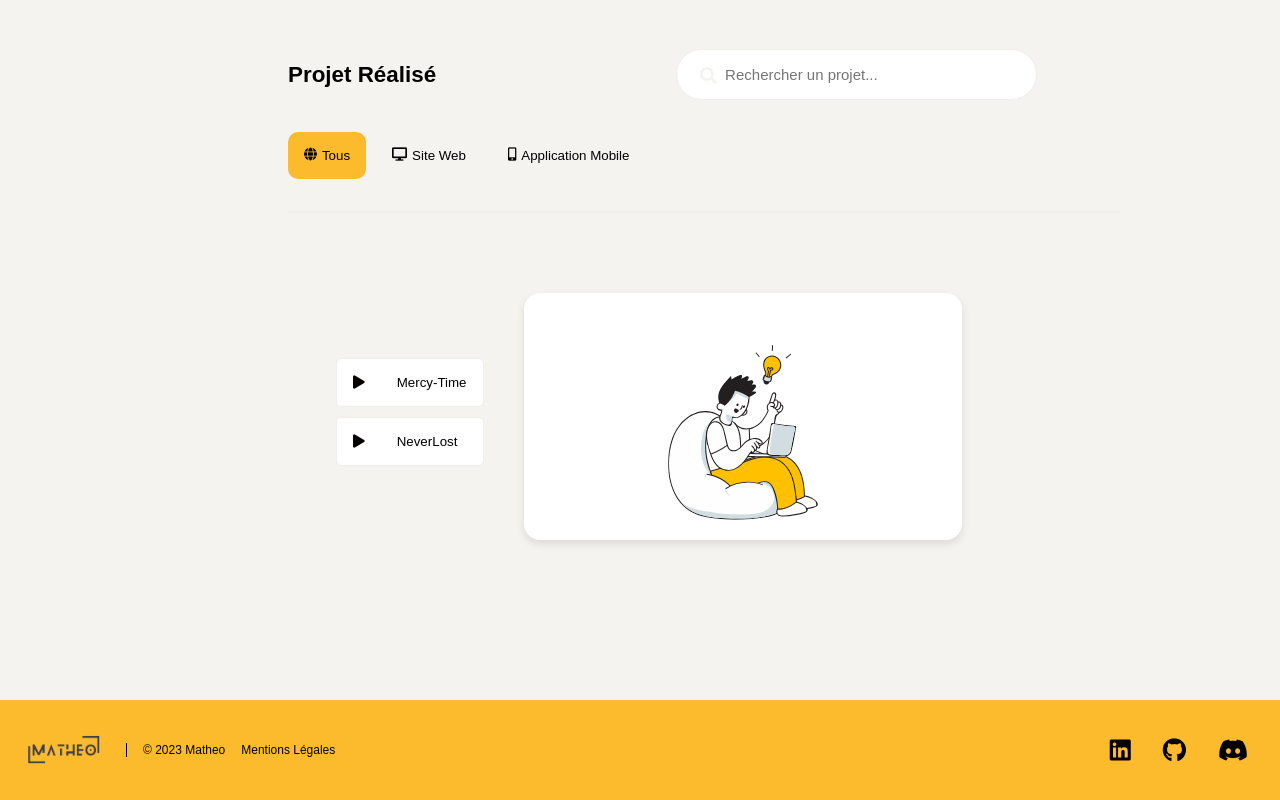
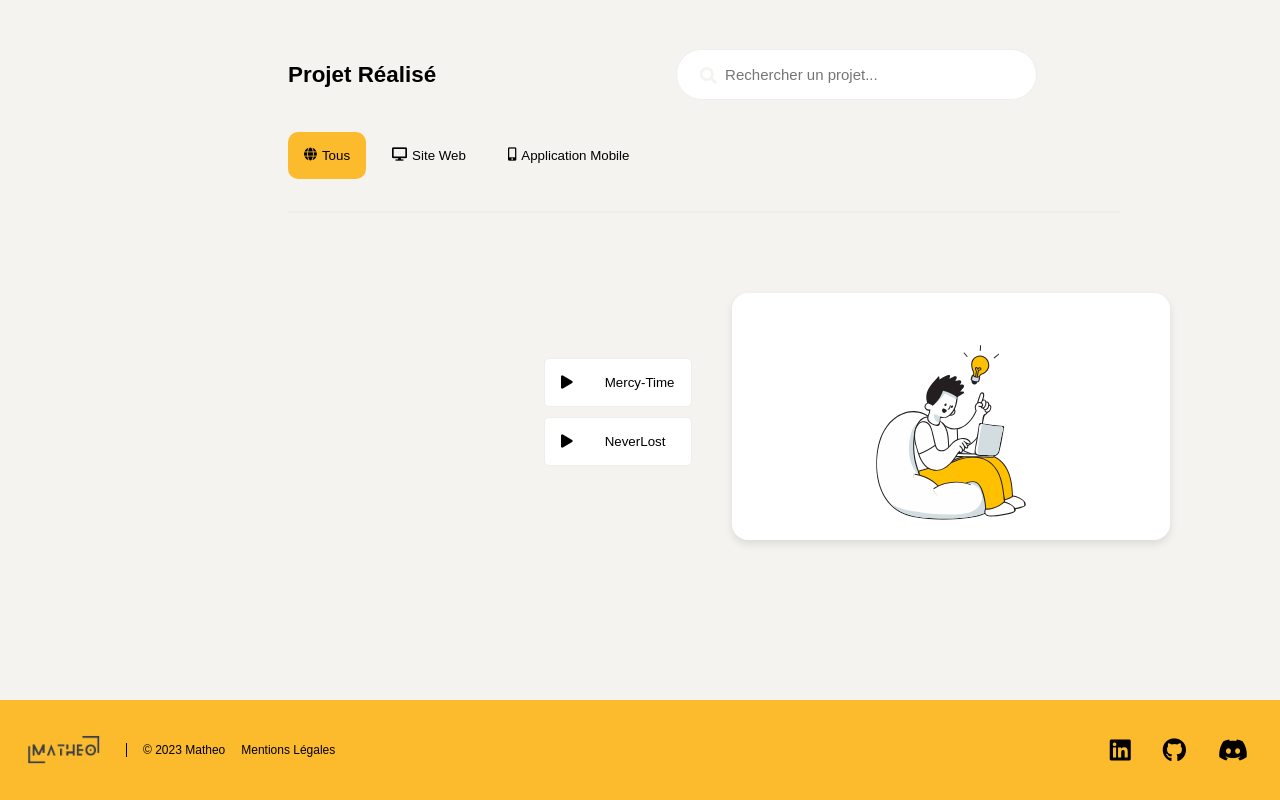
Before and after one commit to Matheo1210/web-design-agence, an Angular app: page / in a window 1280 px wide. Shown: the part 646-1446 px from the top of the page. Built offline with nearby package versions, Linux system fonts and the light colour scheme; a web font is replaced by a local one.

Commit message:
Update projet.component.scss

```diff
--- a/src/app/projet/projet.component.scss
+++ b/src/app/projet/projet.component.scss
@@ -218,7 +218,7 @@
   }
   .realisation {
     display: flex;
-    margin-left: 7rem;
+    margin-left: 20rem;
   }
 }
 
```
